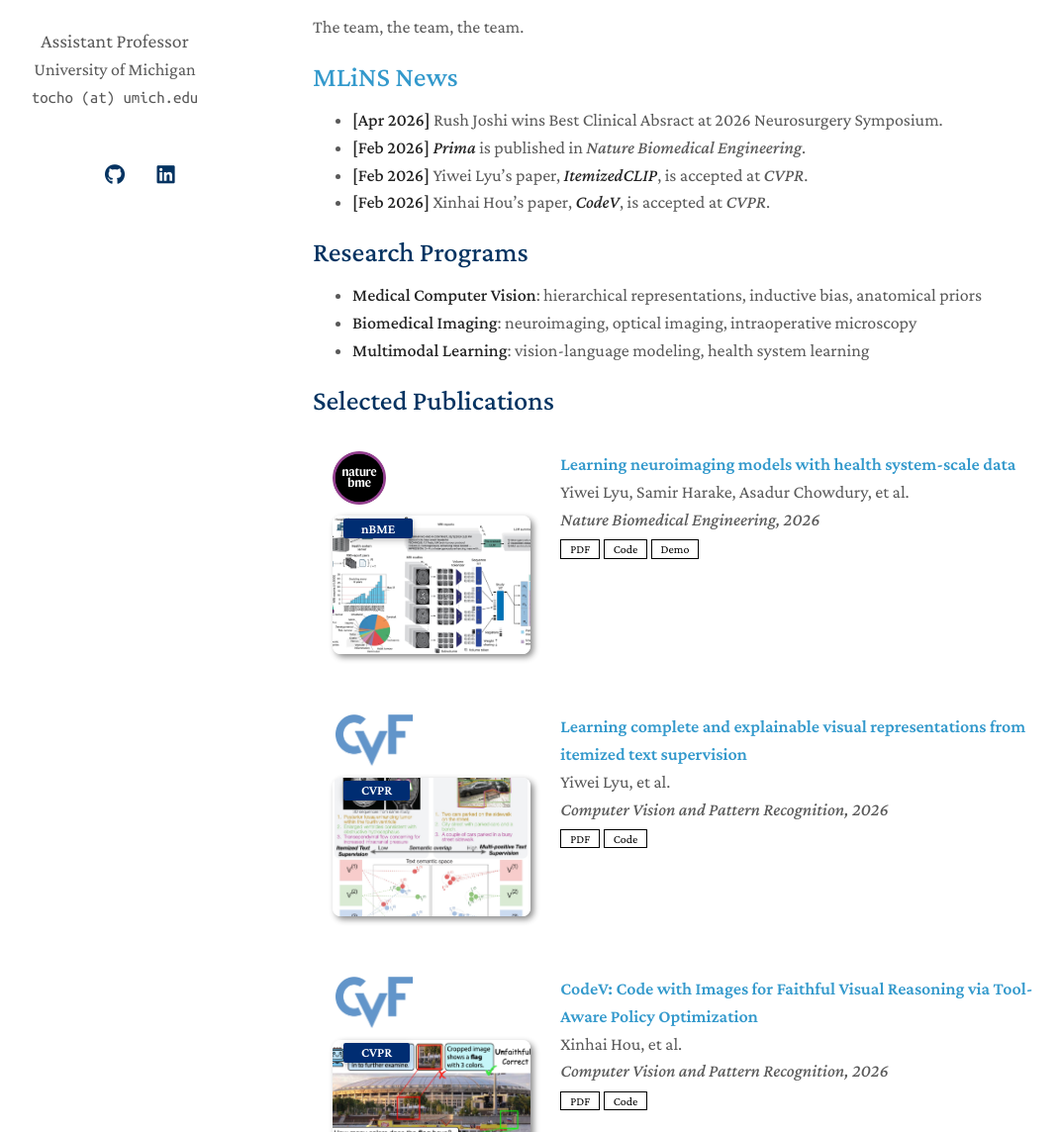
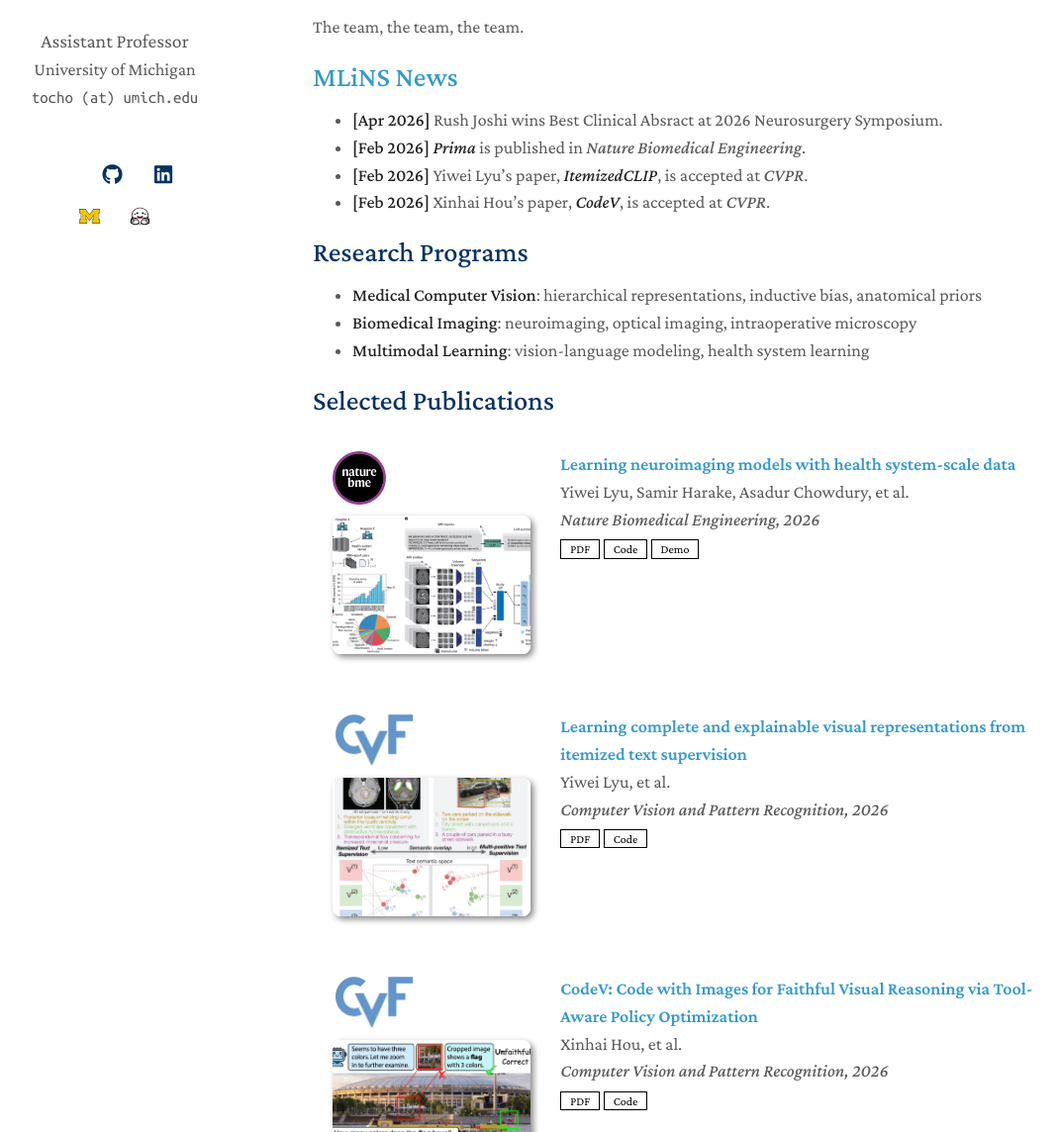
Before and after one commit to toddhollon/toddhollon.github.io, a Jekyll site: the page built from index.md, in a window 1280 px wide and 1400 px high. Shown: the part 256-1400 px from the top of the window at 99% size, without its empty margins (114-1184 px from the left). Built offline with Jekyll 4.4.1, drawn with Linux system fonts in a browser that asks for light colours; a style sheet for code colours, icons or effects is not loaded; our own code applies the rules of GitHub Pages for plain Markdown files; some of the changed text lies outside the part shown.

Commit message:
logos umich, huggingface

```diff
--- a/_config.yml
+++ b/_config.yml
@@ -17,6 +17,8 @@
 github_link: https://github.com/MLNeurosurg
 linkedin: https://linkedin.com/in/todd-hollon-9b3983210
 twitter: https://x.com/ToddCHollon
+uofm_health_profile: https://uofmhealth.org/profile/1295176014/todd-charles-hollon
+huggingface: https://huggingface.co/mlinslab
 
 # Images (e.g., your profile picture and your website's favicon)
 # "favicon" and "favicon_dark" are used for the light and dark modes, respectively.
--- a/_layouts/homepage.html
+++ b/_layouts/homepage.html
@@ -85,8 +85,20 @@
         {% endif %}
 
         {% if site.twitter %}
-        <a style="margin: 0 0 0 0" href="{{ site.twitter }}">
+        <a style="margin: 0 5px 0 0" href="{{ site.twitter }}">
           <i class="fab fa-x-twitter"></i>
+        </a>
+        {% endif %}
+
+        {% if site.uofm_health_profile %}
+        <a class="social-icon-img" style="margin: 0 5px 0 0" href="{{ site.uofm_health_profile }}" rel="noopener" target="_blank" aria-label="Michigan Medicine faculty profile">
+          <img src="{{ '/assets/img/social/umich-block-m.svg' | relative_url }}" alt="" width="18" height="18" />
+        </a>
+        {% endif %}
+
+        {% if site.huggingface %}
+        <a class="social-icon-img" style="margin: 0 0 0 0" href="{{ site.huggingface }}" rel="noopener" target="_blank" aria-label="Hugging Face — MLiNS Lab">
+          <img src="{{ '/assets/img/social/huggingface.svg' | relative_url }}" alt="" width="18" height="18" />
         </a>
         {% endif %}
         </div>
--- a/_sass/minimal-light-no-dark-mode.scss
+++ b/_sass/minimal-light-no-dark-mode.scss
@@ -17,6 +17,19 @@
 .social-icons a:last-child{margin-right:0}.social-icons a:hover{background-color:white;
     color:black;
     transform: scale(1.2)}
+
+.social-icons a.social-icon-img {
+  display: inline-flex;
+  align-items: center;
+  justify-content: center;
+}
+
+.social-icons a.social-icon-img img {
+  width: 1.15rem;
+  height: 1.15rem;
+  object-fit: contain;
+}
+
     /*
     .social-icons a:after {
         content: '';
--- a/_sass/minimal-light.scss
+++ b/_sass/minimal-light.scss
@@ -19,6 +19,19 @@
 .social-icons a:last-child{margin-right:0}.social-icons a:hover{background-color:white;
     color:black;
     transform: scale(1.2)}
+
+.social-icons a.social-icon-img {
+  display: inline-flex;
+  align-items: center;
+  justify-content: center;
+}
+
+.social-icons a.social-icon-img img {
+  width: 1.15rem;
+  height: 1.15rem;
+  object-fit: contain;
+}
+
     /*
     .social-icons a:after {
         content: '';
```
Also changed, not shown: _data/selected_publications.yml (+4 -8 lines), index.md (+2 -2 lines), assets/img/social/huggingface.svg (added), assets/img/social/umich-block-m.svg (added).
